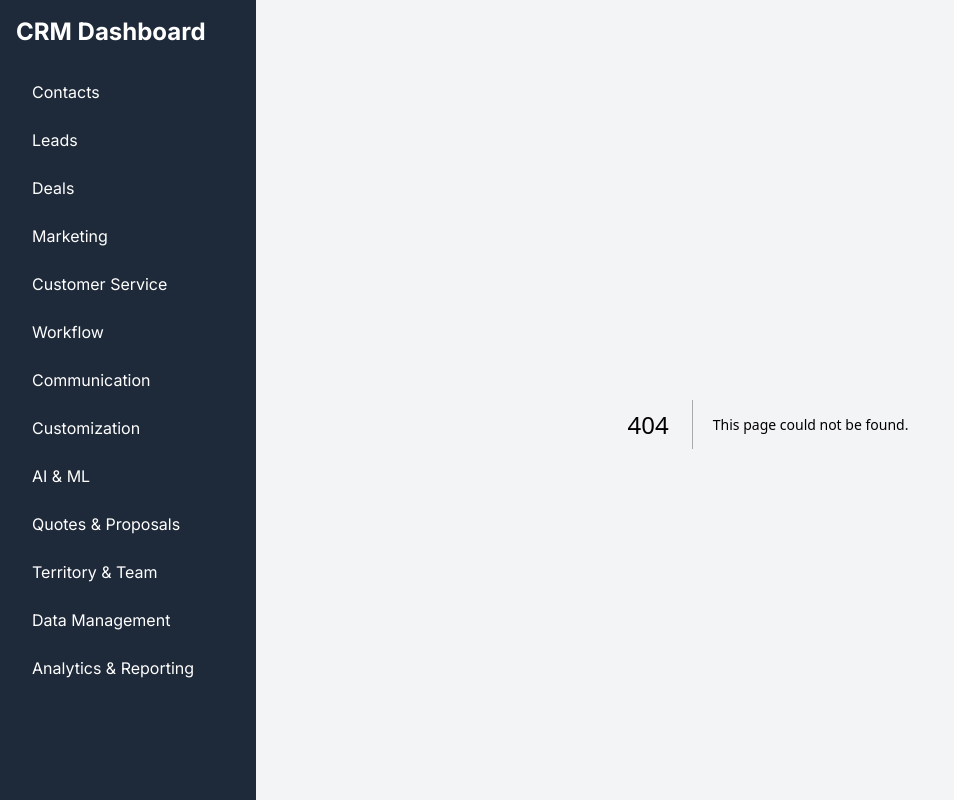
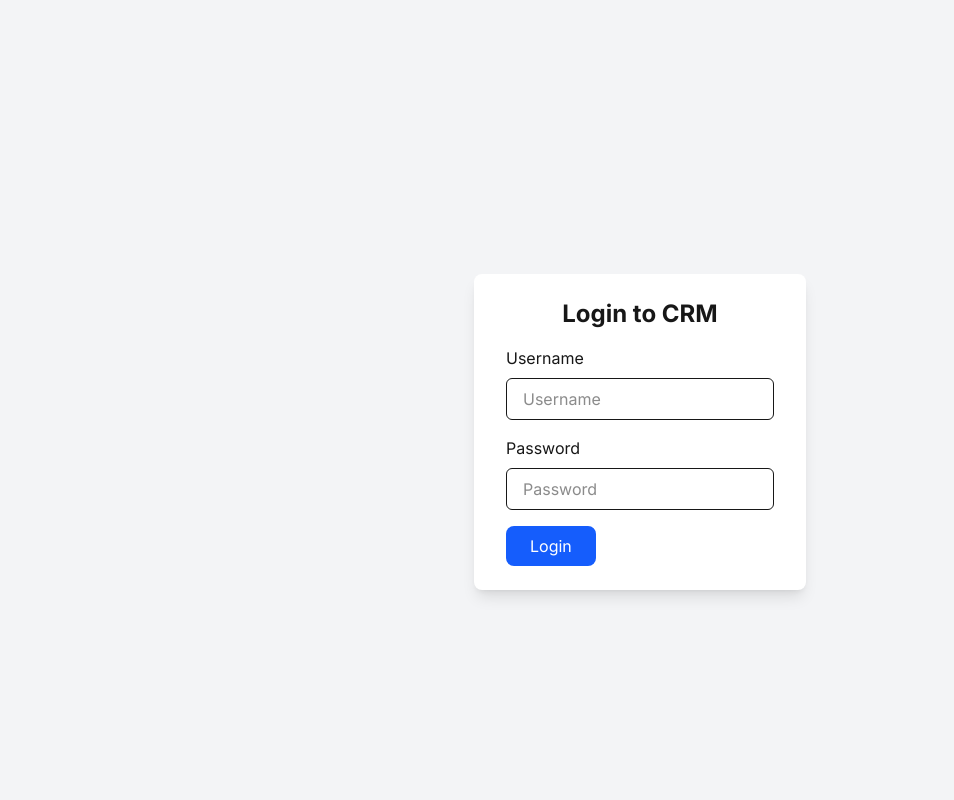
Before and after one commit to melkotoury/crm-nextjs, a Next.js app: page /login in a window 1280 px wide. Before the commit this address had no page. Shown: the whole page, without its empty margins (0-954 px from the left). Built offline with nearby package versions, Linux system fonts and the light colour scheme.

Commit message:
feat: Implement login functionality and vertical navigation

```diff
--- /dev/null
+++ b/src/app/api/logout/route.ts
@@ -0,0 +1,7 @@
+import { NextResponse } from 'next/server';
+
+export async function GET() {
+  const response = NextResponse.json({ message: 'Logged out' });
+  response.cookies.set('isLoggedIn', '', { expires: new Date(0) });
+  return response;
+}
--- a/src/app/layout.tsx
+++ b/src/app/layout.tsx
@@ -2,6 +2,7 @@ import type { Metadata } from "next";
 import { Inter } from "next/font/google";
 import Link from "next/link";
 import "./globals.css";
+import { headers } from 'next/headers';
 
 const inter = Inter({ subsets: ["latin"] });
 
@@ -15,10 +16,14 @@ export default function RootLayout({
 }: Readonly<{
   children: React.ReactNode;
 }>) {
+  const headersList = headers();
+  const isLoggedIn = headersList.get('x-logged-in') === 'true';
+
   return (
     <html lang="en">
       <body className={inter.className}>
         <div className="flex h-screen bg-gray-100">
+          {isLoggedIn && (
             <nav className="w-64 bg-gray-800 text-white flex flex-col p-4">
               <div className="text-2xl font-bold mb-6">
                 <Link href="/">CRM Dashboard</Link>
@@ -89,8 +94,20 @@ export default function RootLayout({
                     Analytics & Reporting
                   </Link>
                 </li>
+                <li>
+                  <button
+                    onClick={async () => {
+                      await fetch('/api/logout');
+                      window.location.href = '/login';
+                    }}
+                    className="block w-full text-left py-2 px-4 rounded hover:bg-gray-700"
+                  >
+                    Logout
+                  </button>
+                </li>
               </ul>
             </nav>
+          )}
           <main className="flex-1 p-6 overflow-y-auto">
             {children}
           </main>
--- /dev/null
+++ b/src/app/login/page.tsx
@@ -0,0 +1,68 @@
+'use client';
+
+import { useState } from 'react';
+import { useRouter } from 'next/navigation';
+
+export default function LoginPage() {
+  const [username, setUsername] = useState('');
+  const [password, setPassword] = useState('');
+  const [error, setError] = useState('');
+  const router = useRouter();
+
+  const handleLogin = async (e: React.FormEvent) => {
+    e.preventDefault();
+    setError('');
+
+    // In a real application, you would send these credentials to your backend for authentication.
+    // For this example, we'll use a simple hardcoded check.
+    if (username === 'testuser' && password === 'password') {
+      // Simulate successful login
+      localStorage.setItem('isLoggedIn', 'true');
+      router.push('/'); // Redirect to home page on successful login
+    } else {
+      setError('Invalid username or password.');
+    }
+  };
+
+  return (
+    <div className="flex items-center justify-center min-h-screen bg-gray-100">
+      <div className="px-8 py-6 mt-4 text-left bg-white shadow-lg rounded-lg">
+        <h3 className="text-2xl font-bold text-center">Login to CRM</h3>
+        <form onSubmit={handleLogin}>
+          <div className="mt-4">
+            <div>
+              <label className="block" htmlFor="username">Username</label>
+              <input
+                type="text"
+                placeholder="Username"
+                id="username"
+                className="w-full px-4 py-2 mt-2 border rounded-md focus:outline-none focus:ring-1 focus:ring-blue-600"
+                value={username}
+                onChange={(e) => setUsername(e.target.value)}
+                required
+              />
+            </div>
+            <div className="mt-4">
+              <label className="block" htmlFor="password">Password</label>
+              <input
+                type="password"
+                placeholder="Password"
+                id="password"
+                className="w-full px-4 py-2 mt-2 border rounded-md focus:outline-none focus:ring-1 focus:ring-blue-600"
+                value={password}
+                onChange={(e) => setPassword(e.target.value)}
+                required
+              />
+            </div>
+            {error && <p className="text-red-500 text-sm mt-2">{error}</p>}
+            <div className="flex items-baseline justify-between">
+              <button type="submit" className="px-6 py-2 mt-4 text-white bg-blue-600 rounded-lg hover:bg-blue-900">
+                Login
+              </button>
+            </div>
+          </div>
+        </form>
+      </div>
+    </div>
+  );
+}
--- /dev/null
+++ b/src/middleware.ts
@@ -0,0 +1,33 @@
+import { NextResponse } from 'next/server';
+import type { NextRequest } from 'next/server';
+
+export function middleware(request: NextRequest) {
+  const isLoggedIn = request.cookies.get('isLoggedIn');
+  const { pathname } = request.nextUrl;
+
+  // Allow access to login page and API routes without authentication
+  if (pathname.startsWith('/login') || pathname.startsWith('/api')) {
+    return NextResponse.next();
+  }
+
+  // Redirect to login page if not logged in
+  if (!isLoggedIn) {
+    return NextResponse.redirect(new URL('/login', request.url));
+  }
+
+  return NextResponse.next();
+}
+
+export const config = {
+  matcher: [
+    /*
+     * Match all request paths except for the ones starting with:
+     * - _next/static (static files)
+     * - _next/image (image optimization files)
+     * - favicon.ico (favicon file)
+     * - login (login page)
+     * - api (api routes)
+     */
+    '/((?!_next/static|_next/image|favicon.ico|login|api).*) ',
+  ],
+};
```
Lines whose indentation alone changed are shown as unchanged.
